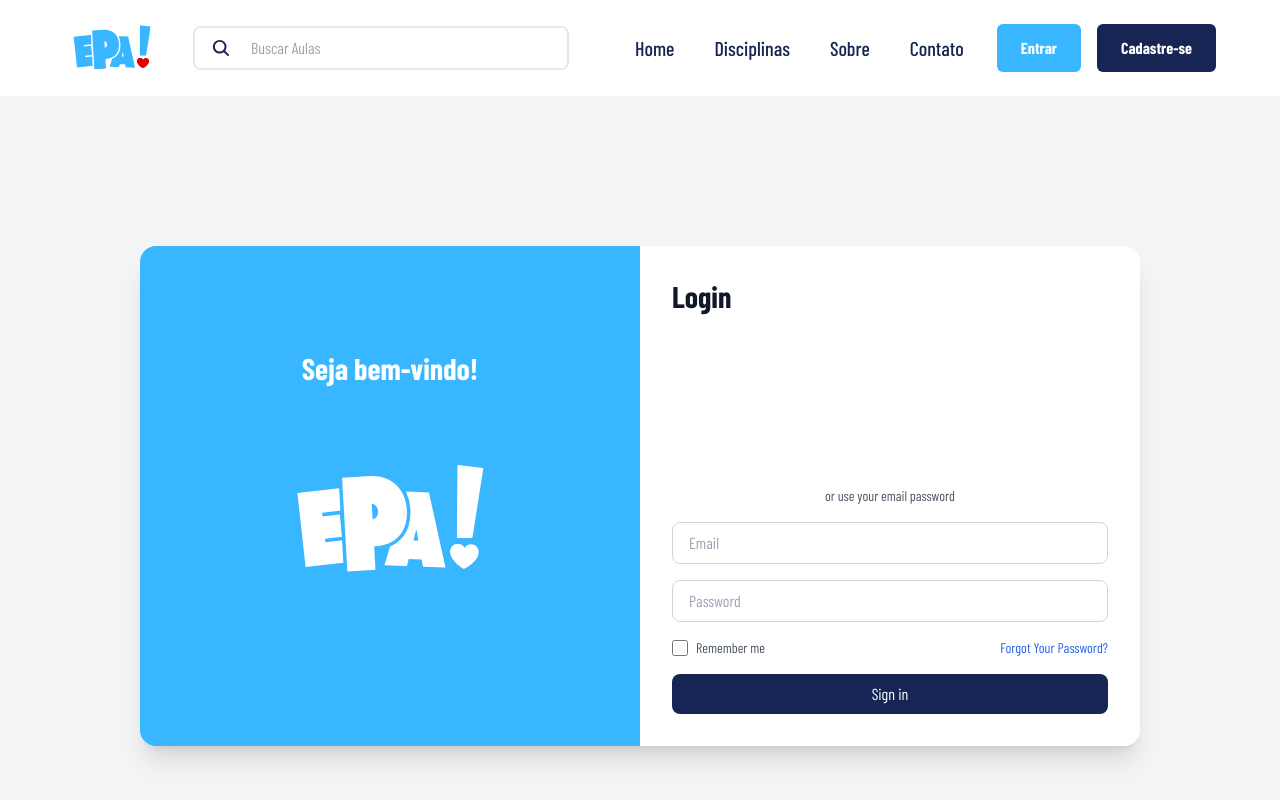
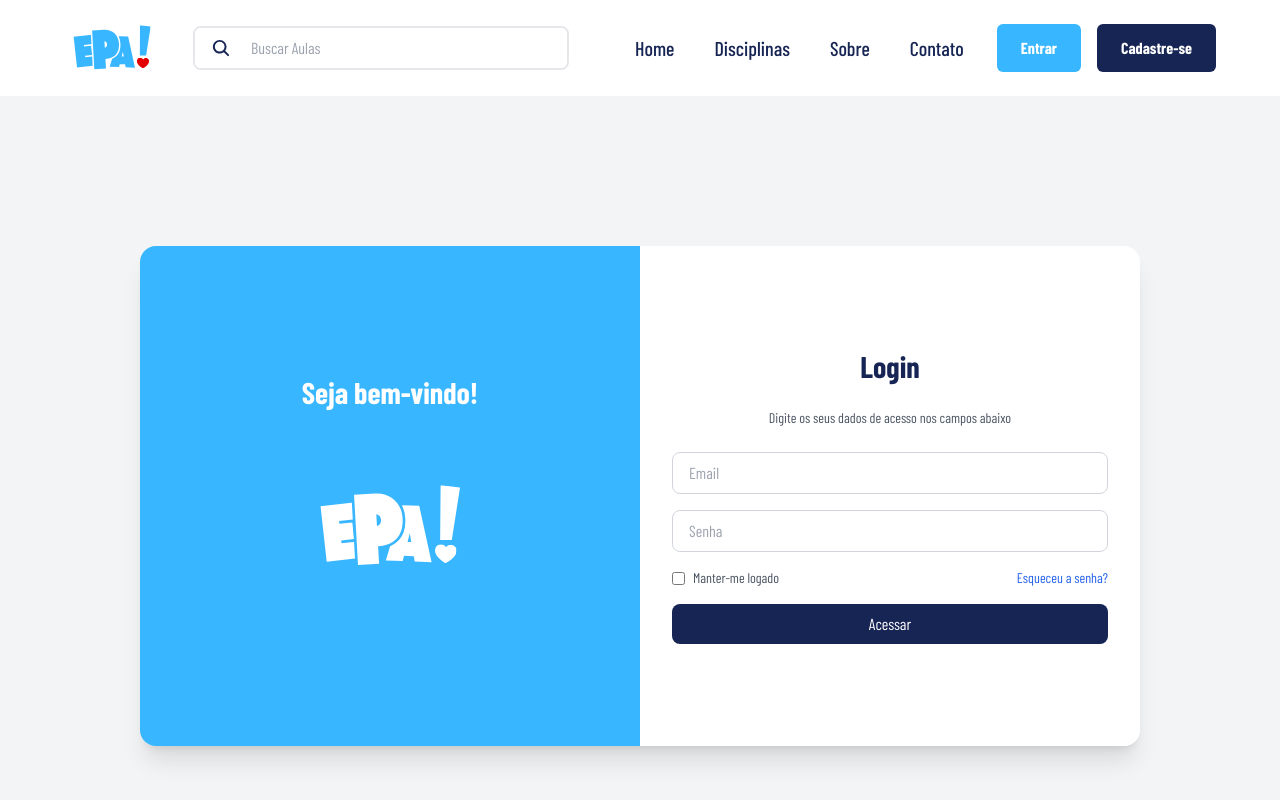
Before and after one commit to Antonio-coding/app-epa, a Next.js app: page /login in a window 1280 px wide. Shown: the top 800 px of the page. Built offline with nearby package versions, Linux system fonts and the light colour scheme; a web font is replaced by a local one.

Commit message:
Fontes da Home atualizada  e dropshadows dos depoimentos atualizados.

```diff
--- a/src/app/(pages)/login/page.tsx
+++ b/src/app/(pages)/login/page.tsx
@@ -8,25 +8,19 @@ export default function Login() {
 
   return (
     <div className="min-h-screen flex items-center justify-center bg-gray-100">
-    <div className="flex flex-row rounded-2xl shadow-xl overflow-hidden w-[1000px] h-[500px]">
+      <div className="flex rounded-2xl shadow-xl overflow-hidden w-[1000px] h-[500px]">
+
         {/* Greeting Section */}
-      <div className="bg-primary-blue text-white p-8 flex flex-col justify-center items-center w-1/2">
-        <h2 className="text-3xl font-bold mb-30 text-center">Seja bem-vindo!</h2>
-        <img src="/images/logo_login.svg" alt="Logo" className="w-[12rem] h-[12rem] sm:w-[16rem] sm:h-[16rem] cursor-pointer" />
+        <div className="bg-primary-blue text-white p-8 flex flex-col justify-center items-center w-1/2 space-y-4">
+          <h2 className="text-3xl font-bold text-center">Seja bem-vindo!</h2>
+          <img src="/images/logo_login.svg" alt="Logo" className="w-48 h-48" />
+        </div>
 
-      </div>
         {/* Login Section */}
-        <div className="flex flex-col justify-between p-8 bg-white w-1/2">
-          <h2 className="text-3xl font-bold text-gray-900 mb-2">Login</h2>
+        <div className="flex flex-col justify-center p-8 bg-white w-1/2 space-y-6">
+          <h2 className="text-3xl font-bold text-blue-950 text-center">Login</h2>
+          <p className="text-sm text-center text-gray-600">Digite os seus dados de acesso nos campos abaixo</p>
           <form className="space-y-4">
-            <div className="space-y-2">
-              {/* Social Icons */}
-              <div className="flex justify-center gap-2">
-                {/* Icons go here */}
-              </div>
-              <p className="text-sm text-center text-gray-600">or use your email password</p>
-            </div>
-            <div>
             <input
               type="email"
               name="email"
@@ -37,8 +31,6 @@ export default function Login() {
               className="w-full px-4 py-2 border border-gray-300 rounded-lg focus:ring-blue-500 focus:border-blue-500"
               placeholder="Email"
             />
-            </div>
-            <div>
             <input
               type="password"
               name="password"
@@ -47,21 +39,20 @@ export default function Login() {
               onChange={(e) => setPassword(e.target.value)}
               required
               className="w-full px-4 py-2 border border-gray-300 rounded-lg focus:ring-blue-500 focus:border-blue-500"
-                placeholder="Password"
+              placeholder="Senha"
             />
-            </div>
-            <div className="flex items-center justify-between">
-              <div className="flex items-center">
-                <input type="checkbox" name="remember" id="remember" className="h-4 w-4 text-blue-600" />
-                <label htmlFor="remember" className="ml-2 text-sm text-gray-600">Remember me</label>
-              </div>
-              <a href="#" className="text-sm text-blue-600 hover:underline">Forgot Your Password?</a>
+            <div className="flex justify-between">
+              <label className="flex items-center space-x-2">
+                <input type="checkbox" name="remember" id="remember" className="text-blue-600" />
+                <span className="text-sm text-gray-600">Manter-me logado</span>
+              </label>
+              <a href="#" className="text-sm text-blue-600 hover:underline">Esqueceu a senha?</a>
             </div>
             <button
               type="submit"
               className="w-full py-2 px-4 bg-blue-950 text-white rounded-lg hover:bg-blue-700"
             >
-              Sign in
+              Acessar
             </button>
           </form>
         </div>
--- a/src/app/components/Depositions/DepositionsCards/index.tsx
+++ b/src/app/components/Depositions/DepositionsCards/index.tsx
@@ -11,7 +11,7 @@ interface Props {
 
 const DepositionsCards = ({ image, reviews, title }: Props) => {
     return (
-        <div className="bg-white border  p-6 rounded-lg m-3">
+        <div className="bg-white border  p-6 rounded-lg m-3 shadow-md">
             {/* Image div */}
             <div className="w-[200px] mx-auto h-[200px]">
                 <Image
@@ -45,7 +45,7 @@ const DepositionsCards = ({ image, reviews, title }: Props) => {
                 </div>
                 <div className="text-black opacity-80">({reviews})</div>
             </div>
-            <p className="mt-[0.5rem] text-black text-opacity-70">
+            <p className="mt-[0.5rem] text-black text-opacity-70 text-sm" style={{ fontFamily: 'Helvetica, Arial, sans-serif'}}>
                 Lorem ipsum dolor sit, amet consectetur adipisicing elit.
             </p>
         </div>
--- a/src/app/components/Features/index.tsx
+++ b/src/app/components/Features/index.tsx
@@ -19,7 +19,7 @@ const Feature = () => {
                     <div className="p-6 hover:bg-white rounded-1g transition-all duration-200">
                         <Image src={Img1} alt="math" className="rounded-3xl" />
                         <h1 className="mt-[1.5rem] text-center text-[24px] text-black font-semibold">Matemática</h1>
-                        <p className="mt-[0.2rem] text-black text-opacity-60 text-center">Lorem ipsum dolor, sit amet consectetur adipisicing elit. Sapiente aut ad sint consequuntur, deserunt asperiores,
+                        <p className="mt-[0.6rem] text-black text-opacity-60 text-sm text-justify leading-relaxed"style={{ fontFamily: 'Helvetica, Arial, sans-serif'}}>Lorem ipsum dolor, sit amet consectetur adipisicing elit. Sapiente aut ad sint consequuntur, deserunt asperiores,
                             ratione amet quidem libero eum delectus ipsam enim qui quia reprehenderit necessitatibus
                             deleniti iusto error.</p>
                     </div>
@@ -29,7 +29,7 @@ const Feature = () => {
                     <div className="p-6 hover:bg-white rounded-1g transition-all duration-200">
                         <Image src={Img2} alt="physical" className="rounded-3xl" />
                         <h1 className="mt-[1.5rem] text-center text-[24px] text-black font-semibold">Física</h1>
-                        <p className="mt-[0.2rem] text-black text-opacity-60 text-center ">Lorem ipsum dolor, sit amet consectetur adipisicing elit. Sapiente aut ad sint consequuntur, deserunt asperiores,
+                        <p className="mt-[0.6rem] text-black text-opacity-60 text-sm text-justify leading-relaxed"style={{ fontFamily: 'Helvetica, Arial, sans-serif'}}>Lorem ipsum dolor, sit amet consectetur adipisicing elit. Sapiente aut ad sint consequuntur, deserunt asperiores,
                             ratione amet quidem libero eum delectus ipsam enim qui quia reprehenderit necessitatibus
                             deleniti iusto error.</p>
                     </div>
@@ -39,7 +39,7 @@ const Feature = () => {
                     <div className="p-6 hover:bg-white rounded-1g transition-all duration-200">
                         <Image src={Img3} alt="english" className="rounded-3xl" />
                         <h1 className="mt-[1.5rem] text-center text-[24px] text-black font-semibold">Inglês</h1>
-                        <p className="mt-[0.2rem] text-black text-opacity-60 text-center ">Lorem ipsum dolor, sit amet consectetur adipisicing elit. Sapiente aut ad sint consequuntur, deserunt asperiores,
+                        <p className="mt-[0.6rem] text-black text-opacity-60 text-sm text-justify leading-relaxed"style={{ fontFamily: 'Helvetica, Arial, sans-serif'}}>Lorem ipsum dolor, sit amet consectetur adipisicing elit. Sapiente aut ad sint consequuntur, deserunt asperiores,
                             ratione amet quidem libero eum delectus ipsam enim qui quia reprehenderit necessitatibus
                             deleniti iusto error.</p>
                     </div>
--- a/src/app/components/Hero/index.tsx
+++ b/src/app/components/Hero/index.tsx
@@ -11,17 +11,17 @@ const responsive = {
   desktop: {
     breakpoint: { max: 3000, min: 1024 },
     items: 1,
-    slidesToSlide: 1 // optional, default to 1.
+    slidesToSlide: 1
   },
   tablet: {
     breakpoint: { max: 1024, min: 464 },
     items: 1,
-    slidesToSlide: 1 // optional, default to 1.
+    slidesToSlide: 1
   },
   mobile: {
     breakpoint: { max: 464, min: 0 },
     items: 1,
-    slidesToSlide: 1 // optional, default to 1.
+    slidesToSlide: 1
   }
 };
 
```
Lines whose indentation alone changed are shown as unchanged.
